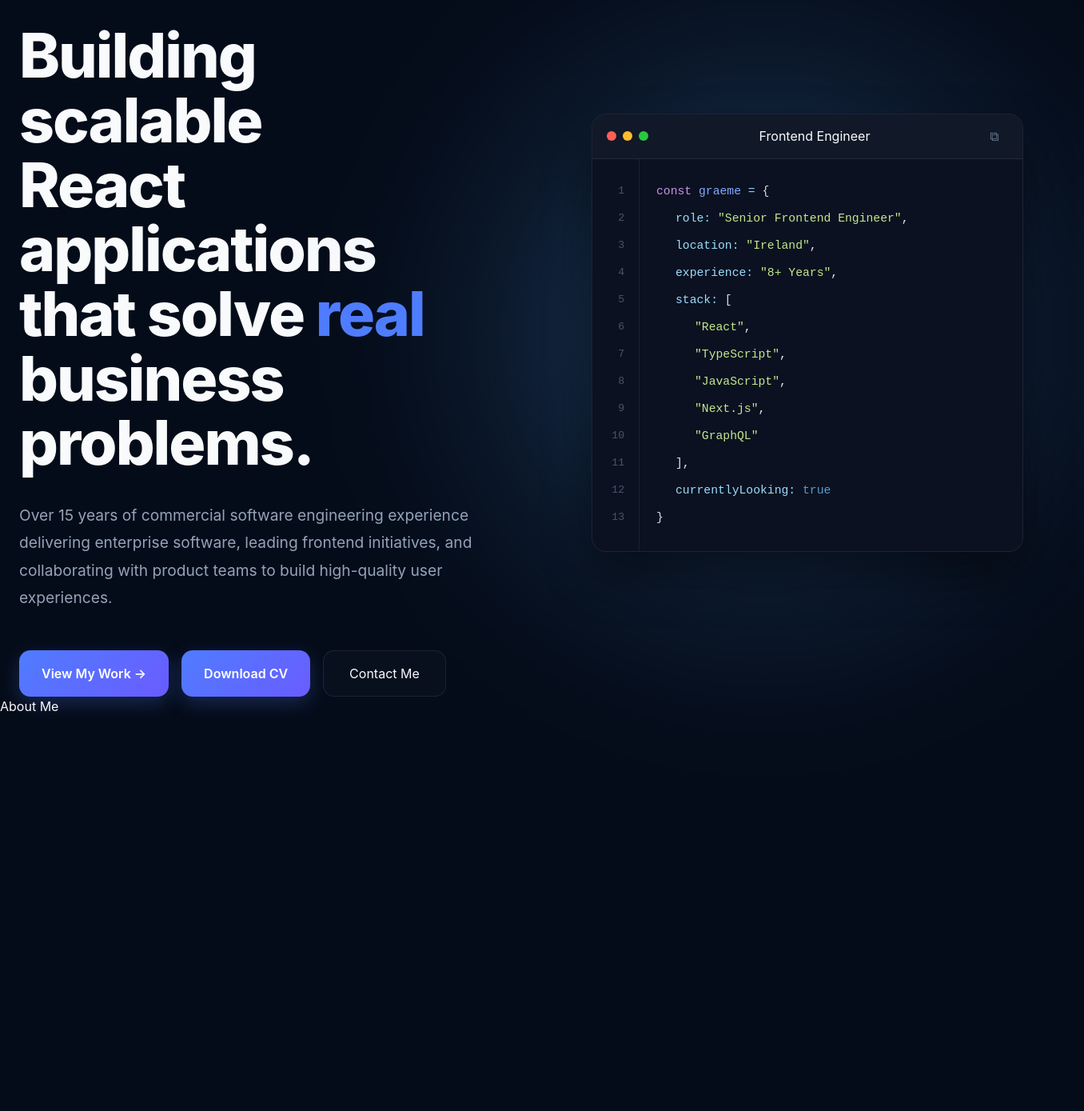
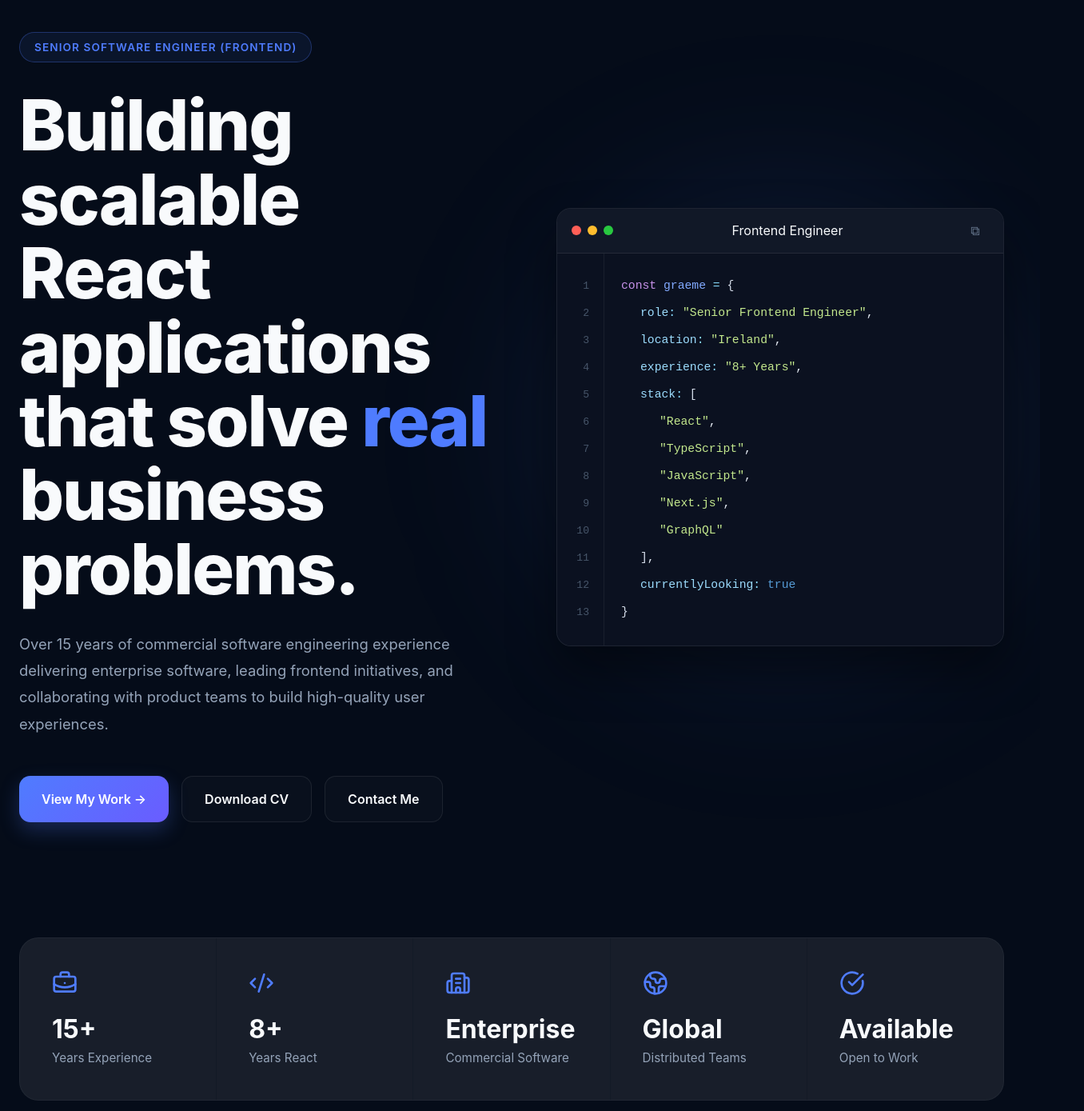
Before and after one commit to graemetaylor50/portfolio, a Next.js app: page / in a window 1280 px wide. Shown: the part 131-1520 px from the top of the page at 80% size, 1356 px wide, since content can reach past the window. Built offline with nearby package versions, Linux system fonts and the light colour scheme.

Commit message:
add stats and fixed a few things

```diff
--- a/app/components/About/About.tsx
+++ b/app/components/About/About.tsx
@@ -4,10 +4,11 @@ import "./About.css";
 export default function About() {
   return (
     <section id="about" className="about">
-
+     <div className="container">
       <h1>
         About Me
       </h1>
+      </div>
     </section>
   );
 }
--- a/app/components/Hero/Hero.css
+++ b/app/components/Hero/Hero.css
@@ -1,16 +1,56 @@
 .hero {
+    padding: 5rem 0 4rem;
+    position: relative;
+}
+
+.hero-inner {
     display: grid;
-  grid-template-columns: 1.1fr .9fr;
+    grid-template-columns: 1fr 560px;
+    gap: 64px;
     align-items: center;
-  gap: 80px;
-  min-height: calc(100vh - 80px);
+}
+
+.hero-right {
+    display: flex;
+    justify-content: flex-end;
+}
+.hero-left {
+    min-width: 0;
+}
+
+.hero-badge {
+    display: inline-flex;
+    align-items: center;
+
+    padding: 8px 18px;
+
+    margin-bottom: 2rem;
+
+    border-radius: 999px;
+
+    border: 1px solid rgba(79,124,255,.3);
+
+    background: rgba(79,124,255,.08);
+
+    color: var(--primary);
+
+    font-size: .85rem;
+    font-weight: 600;
+
+    letter-spacing: .08em;
+    text-transform: uppercase;
 }
 
 .hero h1 {
-  font-size: clamp(3.5rem, 6vw, 5.5rem);
+    font-size: clamp(3.5rem, 7vw, 5.5rem);
+
     line-height: 1.05;
+
     font-weight: 800;
+
     letter-spacing: -2px;
+
+    margin-bottom: 2rem;
 }
 
 .hero h1 span {
@@ -18,116 +58,89 @@
 }
 
 .hero p {
-  margin-top: 2rem;
+    font-size: 1.15rem;
+
+    line-height: 1.8;
+
     color: var(--text-secondary);
-  font-size: 1.2rem;
-  line-height: 1.8;
-  max-width: 620px;
+
+    margin-bottom: 3rem;
 }
 
-.hero-badge {
-  display: inline-flex;
-  align-items: center;
-
-  width: fit-content;
-
-  padding: 8px 16px;
-
-  margin-bottom: 2rem;
-
-  border: 1px solid rgba(79, 124, 255, 0.3);
-
-  border-radius: 999px;
-
-  background: rgba(79, 124, 255, 0.08);
-
-  color: var(--primary);
-
-  font-size: 0.85rem;
-
-  font-weight: 600;
-
-  letter-spacing: 0.08em;
-
-  text-transform: uppercase;
-
-  backdrop-filter: blur(10px);
-}
-
-.hero-content {
-  display: flex;
-  flex-direction: column;
-  justify-content: center;
-}
 
 .hero-buttons {
     display: flex;
+    flex-wrap: wrap;
     gap: 16px;
-  margin-top: 3rem;
 }
 
-.primary-btn {
+.primary-btn,
+.secondary-btn {
     display: inline-flex;
     align-items: center;
     justify-content: center;
-
-  gap: 10px;
 
     padding: 16px 28px;
 
     border-radius: 14px;
 
+    font-weight: 600;
+
+    transition: all .3s ease;
+}
+
+.primary-btn {
     background: linear-gradient(
         135deg,
-    #4f7cff,
+        var(--primary),
         #6a5cff
     );
 
     color: white;
 
-  font-weight: 600;
-
-  transition: all .3s ease;
-
     box-shadow:
-      0 8px 24px rgba(79,124,255,.25);
+        0 10px 25px rgba(79,124,255,.25);
 }
 
 .primary-btn:hover {
     transform: translateY(-3px);
 
     box-shadow:
-      0 14px 30px rgba(79,124,255,.35);
+        0 16px 35px rgba(79,124,255,.35);
 }
 
 .secondary-btn {
-  padding: 16px 32px;
-
     border: 1px solid var(--border);
 
-  border-radius: 14px;
-
     background: rgba(255,255,255,.02);
-
-  transition: .25s;
 }
 
 .secondary-btn:hover {
     background: rgba(255,255,255,.05);
+
+    transform: translateY(-3px);
+}
+
+.hero-right .code-window {
+    position: relative;
+    z-index: 2;
 }
 
 .code-window-wrapper {
     position: relative;
 }
+/* =========================================
+   GLOW
+========================================= */
 
 .code-glow {
     position: absolute;
 
-  width: 800px;
-  height: 800px;
+    width: 650px;
+    height: 650px;
 
     top: 50%;
-  left: 40%;
+    left: 50%;
 
     transform: translate(-50%, -50%);
 
@@ -135,17 +148,75 @@
 
     background: radial-gradient(
         circle,
-    rgba(88, 166, 255, 0.45) 0%,
-    rgba(88, 166, 255, 0.18) 40%,
-    rgba(88, 166, 255, 0.08) 65%,
-    transparent 80%
+        rgba(79,124,255,.28) 0%,
+        rgba(79,124,255,.12) 45%,
+        transparent 75%
     );
 
-  filter: blur(120px);
-  z-index: 0;
+    filter: blur(110px);
+
+    z-index: 1;
+
+    pointer-events: none;
 }
 
-.code-window {
-  position: relative;
-  z-index: 1;
+/* =========================================
+   TABLET
+========================================= */
+
+@media (max-width: 1100px) {
+
+    .hero-inner {
+          grid-template-columns: 1fr;
+        text-align: center;
+        gap: 60px;
     }
+
+    .hero-left {
+        max-width: 100%;
+    }
+
+    .hero-right {
+        width: 100%;
+        max-width: 560px;
+    }
+
+    .hero-buttons {
+        justify-content: center;
+    }
+
+}
+
+/* =========================================
+   MOBILE
+========================================= */
+
+@media (max-width: 768px) {
+
+    .hero {
+        padding: 4rem 0;
+    }
+
+    .hero h1 {
+        font-size: clamp(2.8rem, 10vw, 4rem);
+    }
+
+    .hero p {
+        font-size: 1rem;
+    }
+
+    .hero-buttons {
+        flex-direction: column;
+    }
+
+    .primary-btn,
+    .secondary-btn {
+        width: 100%;
+    }
+
+    .code-glow {
+        width: 450px;
+        height: 450px;
+    }
+
+}
--- a/app/components/Hero/Hero.tsx
+++ b/app/components/Hero/Hero.tsx
@@ -1,12 +1,22 @@
 "use client";
+
 import Link from "next/link";
+import "./Hero.css";
+
 import HeroCodingWindow from "./components/HeroCodingWindow/HeroCodingWindow";
-import "./Hero.css";
+import Stats from "./components/Stats/Stats";
 
 export default function Hero() {
   return (
+    <>
       <section id="home" className="hero">
-      <div className="container hero-content">
+        <div className="container">
+
+          <div className="hero-inner">
+
+            {/* LEFT */}
+
+            <div className="hero-left">
 
               <span className="hero-badge">
                 Senior Software Engineer (Frontend)
@@ -25,8 +35,8 @@ export default function Hero() {
               <p>
                 Over 15 years of commercial software engineering experience
                 delivering enterprise software, leading frontend initiatives,
-          and collaborating with product teams to build high-quality
-          user experiences.
+                and collaborating with product teams to build high-quality user
+                experiences.
               </p>
 
               <div className="hero-buttons">
@@ -39,9 +49,9 @@ export default function Hero() {
                 </Link>
 
                 <Link
-            href="cv\Graeme_Taylor_CV.pdf"
+                  href="/cv/Graeme_Taylor_CV.pdf"
                   download
-            className="primary-btn"
+                  className="secondary-btn"
                 >
                   Download CV
                 </Link>
@@ -57,11 +67,21 @@ export default function Hero() {
 
             </div>
 
+            {/* RIGHT */}
+
+            <div className="hero-right">
               <div className="code-window-wrapper">
                 <div className="code-glow" />
                 <HeroCodingWindow />
               </div>
+            </div>
 
+          </div>
+
+        </div>
       </section>
+
+      <Stats />
+    </>
   );
 }
--- a/app/components/Hero/components/HeroCodingWindow/HeroCodingWindow.css
+++ b/app/components/Hero/components/HeroCodingWindow/HeroCodingWindow.css
@@ -3,7 +3,7 @@
 /* ========================================= */
 
 .code-window {
-    width: 100%;
+     width: 560px;
     max-width: 560px;
     background: #0b1120;
     border: 1px solid rgba(255,255,255,.08);
--- /dev/null
+++ b/app/components/Hero/components/Stats/Stats.css
@@ -0,0 +1,82 @@
+.stats {
+    padding: 5rem 0;
+}
+
+.stats-grid {
+    display: grid;
+    grid-template-columns: repeat(5, 1fr);
+
+    gap: 1px;
+
+    background: rgba(255,255,255,.06);
+
+    border: 1px solid rgba(255,255,255,.06);
+    border-radius: 24px;
+
+    overflow: hidden;
+}
+
+.stat {
+    display: flex;
+    flex-direction: column;
+    align-items: flex-start;
+
+    padding: 2.5rem;
+
+    background: rgba(255,255,255,.02);
+
+    transition:
+        transform .3s ease,
+        background .3s ease;
+}
+
+.stat:hover {
+    background: rgba(79,124,255,.06);
+    transform: translateY(-4px);
+}
+
+.stat-icon {
+    width: 32px;
+    height: 32px;
+
+    margin-bottom: 1.5rem;
+
+    color: var(--primary);
+}
+
+.stat h3 {
+    font-size: 2rem;
+    font-weight: 700;
+    line-height: 1.1;
+
+    color: var(--text);
+
+    margin-bottom: .5rem;
+}
+
+.stat p {
+    color: var(--text-secondary);
+
+    font-size: .95rem;
+    line-height: 1.5;
+}
+
+@media (max-width: 1100px) {
+
+    .stats-grid {
+        grid-template-columns: repeat(2, 1fr);
+    }
+
+}
+
+@media (max-width: 700px) {
+
+    .stats-grid {
+        grid-template-columns: 1fr;
+    }
+
+    .stat {
+        padding: 2rem;
+    }
+
+}
--- /dev/null
+++ b/app/components/Hero/components/Stats/Stats.tsx
@@ -0,0 +1,61 @@
+"use client";
+import "./Stats.css";
+import {
+  BriefcaseBusiness,
+  Code2,
+  Building2,
+  Globe2,
+  CircleCheckBig,
+} from "lucide-react";
+
+const stats = [
+  {
+    icon: BriefcaseBusiness,
+    number: "15+",
+    title: "Years Experience",
+  },
+  {
+    icon: Code2,
+    number: "8+",
+    title: "Years React",
+  },
+  {
+    icon: Building2,
+    number: "Enterprise",
+    title: "Commercial Software",
+  },
+  {
+    icon: Globe2,
+    number: "Global",
+    title: "Distributed Teams",
+  },
+  {
+    icon: CircleCheckBig,
+    number: "Available",
+    title: "Open to Work",
+  },
+];
+
+export default function Stats() {
+  return (
+    <section className="stats">
+      <div className="container">
+        <div className="stats-grid">
+          {stats.map((stat) => {
+            const Icon = stat.icon;
+
+            return (
+              <article className="stat" key={stat.title}>
+                <Icon className="stat-icon" />
+
+                <h3>{stat.number}</h3>
+
+                <p>{stat.title}</p>
+              </article>
+            );
+          })}
+        </div>
+      </div>
+    </section>
+  );
+}
--- a/app/globals.css
+++ b/app/globals.css
@@ -54,8 +54,8 @@ img {
 }
 
 .container {
-  width: min(1200px, calc(100% - 48px));
-  margin-inline: auto;
+    width: min(1800px, calc(100% - 48px));
+    margin-inline: auto;
 }
 html {
     scroll-behavior: smooth;
```
Lines whose indentation alone changed are shown as unchanged.
